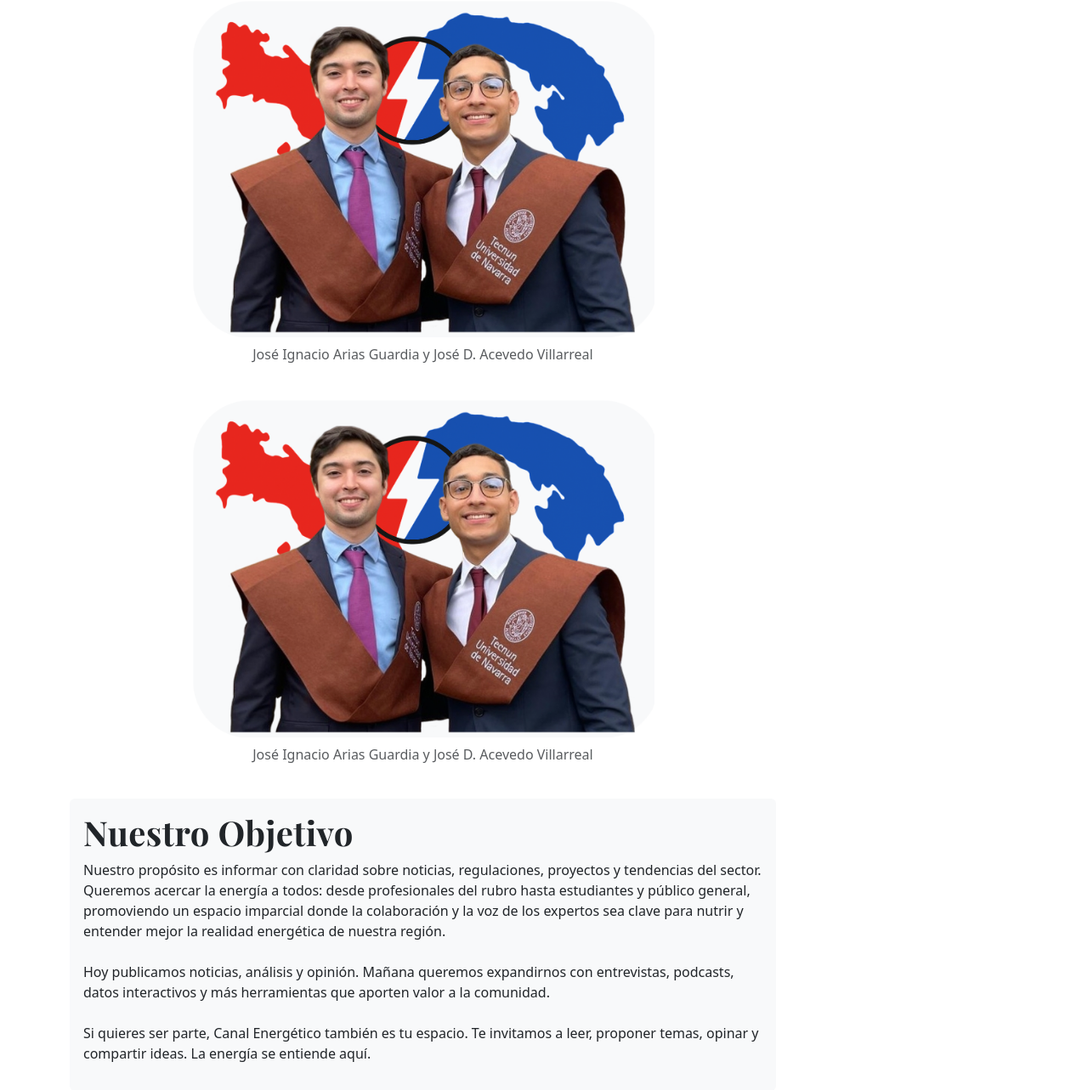
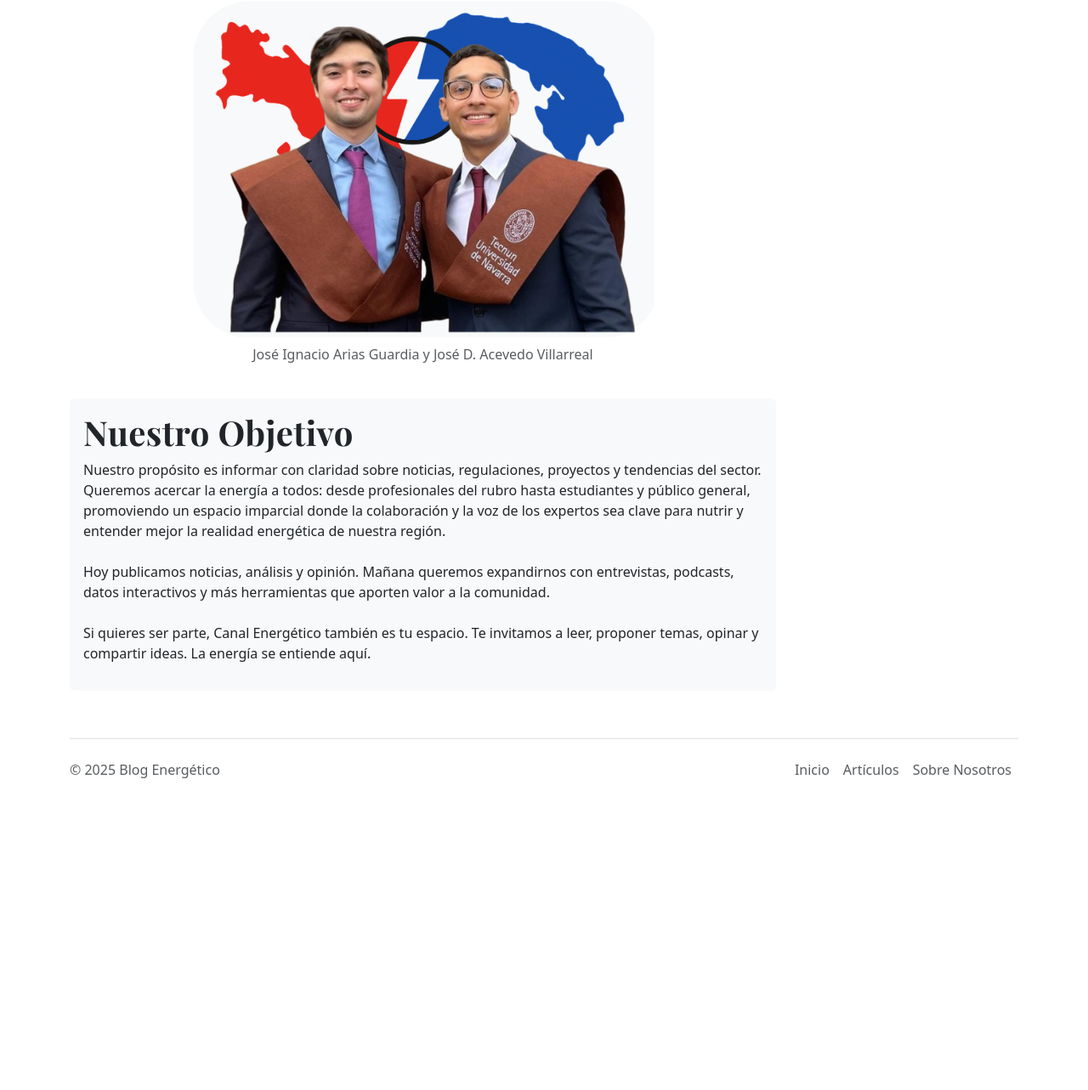
Before and after one commit to CanalEnergetico/blog-website, a Flask app: page /sobre-nosotros in a window 1280 px wide. Shown: the part 1035-2318 px from the top of the page at 85% size. After the commit the page ends 1951 px from the top, so only its background shows below. Run offline with Flask 3, Linux system fonts and the light colour scheme; some libraries are stand-ins or nearby versions.

Commit message:
eliminate duplicated image about-us

```diff
--- a/templates/nosotros.html
+++ b/templates/nosotros.html
@@ -49,15 +49,6 @@
     </div>
   </div>
 
-
-  <!-- Imagen de los cofundadores debajo de las dos columnas -->
-  <div class="row justify-content-center my-4">
-    <div class="col-md-8 text-center">
-      <img src="{{ url_for('static', filename='images/fundadores.png') }}" alt="Cofundadores de Canal Energético" class="img-fluid">
-      <p class="mt-2 text-muted">José Ignacio Arias Guardia y José D. Acevedo Villarreal</p>
-    </div>
-  </div>
-
 <div class="bg-light p-3 rounded my-4">
     <h1>Nuestro Objetivo</h1>
     <p>Nuestro propósito es informar con claridad sobre noticias, regulaciones, proyectos y tendencias del sector. Queremos acercar la energía a todos: desde profesionales del rubro hasta estudiantes y público general, promoviendo un espacio imparcial donde la colaboración y la voz de los expertos sea clave para nutrir y entender mejor la realidad energética de nuestra región.
```
